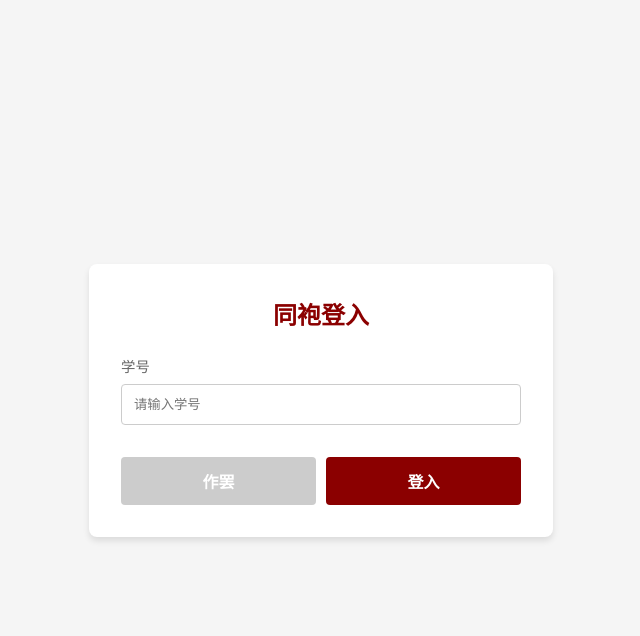
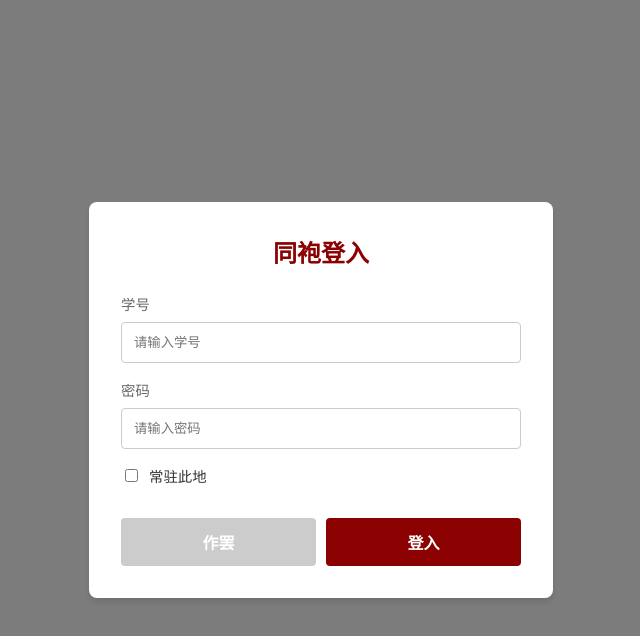
Before and after one commit to BernieHuang2008/HANYUN_website, a React (Vite) app in the folder frontend/: page / in a window 1280 px wide. Both pictures are taken after a click on the button "登入". Shown: the top 636 px of the page, without its empty margins (319-959 px from the left). Built offline with nearby package versions, Linux system fonts and the light colour scheme; no server answers.

Commit message:
login mechanism

```diff
--- a/frontend/package.json
+++ b/frontend/package.json
@@ -10,9 +10,10 @@
     "preview": "vite preview"
   },
   "dependencies": {
+    "axios": "^1.6.0",
+    "js-md5": "^0.8.3",
     "react": "^18.2.0",
-    "react-dom": "^18.2.0",
-    "axios": "^1.6.0"
+    "react-dom": "^18.2.0"
   },
   "devDependencies": {
     "@types/react": "^18.2.15",
--- a/frontend/src/App.jsx
+++ b/frontend/src/App.jsx
@@ -49,6 +49,8 @@ function App() {
   const handleLogout = () => {
     setUser(null);
     localStorage.removeItem('hanyun_user');
+    document.cookie = "hanyun_uid=; path=/; max-age=0";
+    document.cookie = "hanyun_token=; path=/; max-age=0";
     setIsAdminMode(false);
   };
 
--- a/frontend/src/components/Login.jsx
+++ b/frontend/src/components/Login.jsx
@@ -1,10 +1,13 @@
 import React, { useState } from 'react';
 import axios from 'axios';
+import md5 from 'js-md5';
 import { useTranslation } from '../LanguageContext';
 
 const Login = ({ onLogin, onCancel }) => {
   const { t } = useTranslation();
   const [studentNo, setStudentNo] = useState('');
+  const [password, setPassword] = useState('');
+  const [rememberMe, setRememberMe] = useState(false);
   const [error, setError] = useState('');
   const [loading, setLoading] = useState(false);
 
@@ -14,8 +17,18 @@ const Login = ({ onLogin, onCancel }) => {
     setLoading(true);
 
     try {
-      const response = await axios.post('/api/login', { studentNo });
+      const passwordHash = md5(password);
+      const response = await axios.post('/api/login', {
+        studentNo,
+        password: passwordHash
+      });
+
       if (response.data.success) {
+        // Set cookies
+        const maxAge = rememberMe ? 31536000 : 86400; // 1 year vs 24 hours
+        document.cookie = `hanyun_uid=${studentNo}; path=/; max-age=${maxAge}`;
+        document.cookie = `hanyun_token=${passwordHash}; path=/; max-age=${maxAge}`;
+
         onLogin(response.data.user);
       } else {
         setError(response.data.message || t('loginError'));
@@ -45,6 +58,28 @@ const Login = ({ onLogin, onCancel }) => {
               required
             />
           </div>
+          <div style={styles.inputGroup}>
+            <label htmlFor="password" style={styles.label}>{t('password')}</label>
+            <input
+              type="password"
+              id="password"
+              value={password}
+              onChange={(e) => setPassword(e.target.value)}
+              style={styles.input}
+              placeholder={t('enterPassword')}
+              required
+            />
+          </div>
+          <div style={styles.checkboxGroup}>
+              <input
+                type="checkbox"
+                id="rememberMe"
+                checked={rememberMe}
+                onChange={(e) => setRememberMe(e.target.checked)}
+              />
+              <label htmlFor="rememberMe">{t('rememberMe')}</label>
+          </div>
+
           {error && <div style={styles.error}>{error}</div>}
           <div style={{ display: 'flex', gap: '10px', marginTop: '1rem' }}>
               <button type="button" onClick={onCancel} style={{ ...styles.button, background: '#ccc', flex: 1 }} disabled={loading}>
@@ -62,19 +97,23 @@ const Login = ({ onLogin, onCancel }) => {
 
 const styles = {
   container: {
+    position: 'fixed',
+    top: 0,
+    left: 0,
+    width: '100%',
+    height: '100vh',
+    backgroundColor: 'rgba(0,0,0,0.5)',
     display: 'flex',
+    alignItems: 'center',
     justifyContent: 'center',
-    alignItems: 'center',
-    height: '100vh',
-    backgroundColor: '#f5f5f5',
-    fontFamily: "'Segoe UI', Tahoma, Geneva, Verdana, sans-serif",
+    zIndex: 1000
   },
   card: {
     background: 'white',
     padding: '2rem',
     borderRadius: '8px',
     boxShadow: '0 4px 6px rgba(0,0,0,0.1)',
-    width: '100%',
+    width: '90%',
     maxWidth: '400px',
   },
   title: {
@@ -92,6 +131,12 @@ const styles = {
     display: 'flex',
     flexDirection: 'column',
     gap: '0.5rem',
+  },
+  checkboxGroup: {
+    display: 'flex',
+    alignItems: 'center',
+    gap: '0.5rem',
+    fontSize: '0.9rem'
   },
   label: {
     fontSize: '0.9rem',
--- a/frontend/src/translations.js
+++ b/frontend/src/translations.js
@@ -22,6 +22,9 @@ export const translations = {
     loginTitle: "Member Login",
     studentNo: "Student No",
     enterStudentNo: "Please enter Student No",
+    password: "Password",
+    enterPassword: "Enter Password",
+    rememberMe: "Remember Me",
     loginBtn: "Login",
     cancelBtn: "Cancel",
     loggingIn: "Logging in...",
@@ -67,6 +70,9 @@ export const translations = {
     suggestionSuccess: "感谢您的建言！",
     suggestionFail: "呈递失败，请稍后再试。",
     copyright: "© {year} 深圳实验学校汉韵社 版权所有",
+    password: "密码",
+    enterPassword: "请输入密码",
+    rememberMe: "常驻此地",
     loginTitle: "同袍登入",
     studentNo: "学号",
     enterStudentNo: "请输入学号",
```
Also changed, not shown: 2 other files (tests, documents, lock files or other folders).
